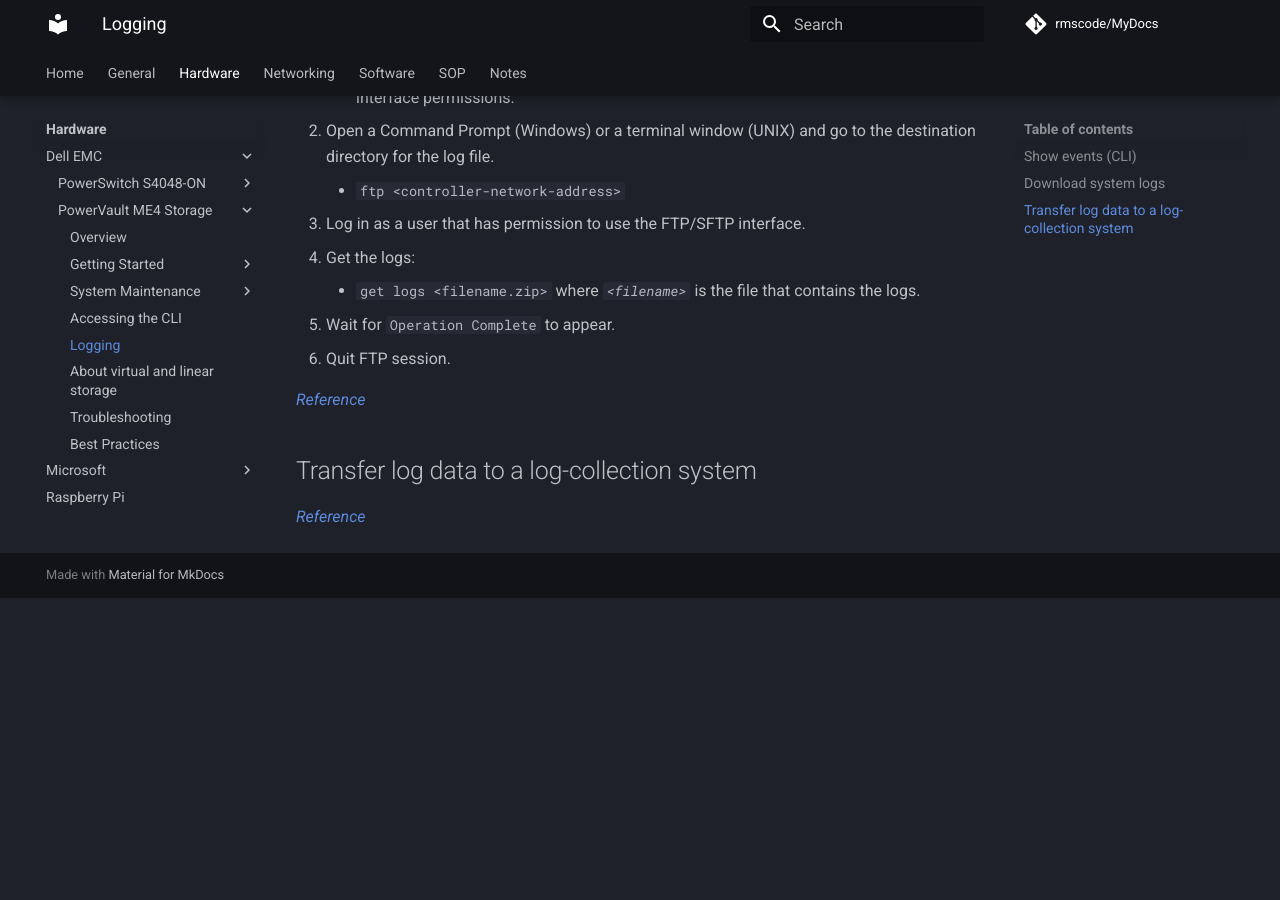
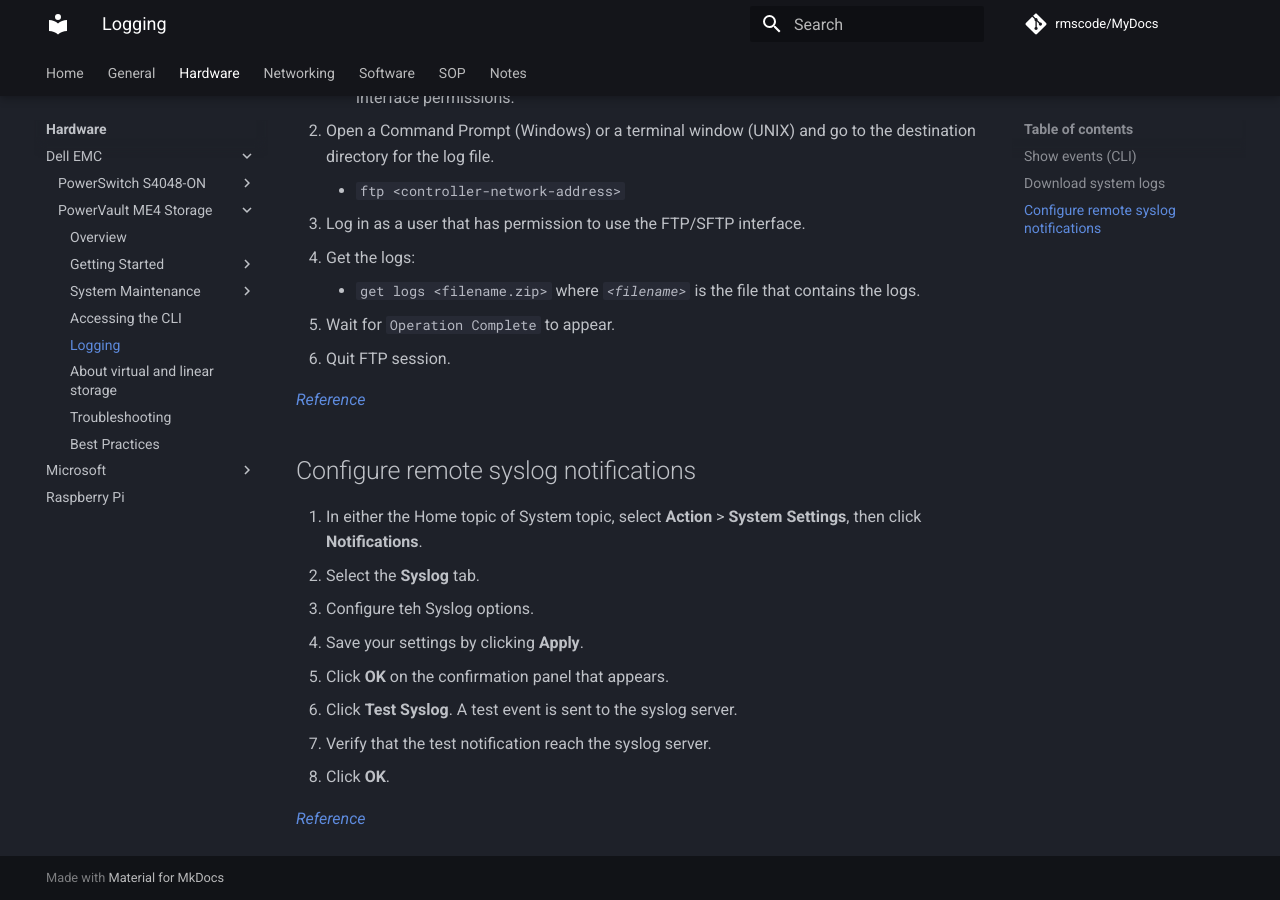
Before and after one commit to rmscode/binary-garden, an MkDocs documentation site: the page built from docs/hardware/dell-emc/powervault-me4/me4-logging.md, in a window 1280 px wide and 900 px high, scrolled down 1358 px. Built offline with MkDocs 1.6.1 and Material for MkDocs 9.7.7, drawn with Linux system fonts in a browser that asks for light colours; comment, search, counter and statistics services are not loaded; before the commit the page ends 1956 px from its top, so only the background shows below that.

Commit message:
Update me4-logging.md

```diff
--- a/docs/hardware/dell-emc/powervault-me4/me4-logging.md
+++ b/docs/hardware/dell-emc/powervault-me4/me4-logging.md
@@ -73,6 +73,15 @@ Syntax: `show events [a|b|both|error]`
 
 [*Reference*](https://www.dell.com/support/manuals/en-us/powervault-me4012/me4_series_ag_pub/download-system-logs?guid=guid-35296596-b4c6-4e7e-9249-d178538b402d&lang=en-us)
 
-## Transfer log data to a log-collection system
+## Configure remote syslog notifications
 
-[*Reference*](https://www.dell.com/support/manuals/en-us/powervault-me4012/me4_series_ag_pub/transfer-log-data-to-a-log-collection-system?guid=guid-974c7709-1bc4-4493-9f50-9b7be1eba40a&lang=en-us)
+1. In either the Home topic of System topic, select **Action** > **System Settings**, then click **Notifications**.
+2. Select the **Syslog** tab.
+3. Configure teh Syslog options.
+4. Save your settings by clicking **Apply**.
+5. Click **OK** on the confirmation panel that appears.
+6. Click **Test Syslog**. A test event is sent to the syslog server.
+7. Verify that the test notification reach the syslog server.
+8. Click **OK**.
+
+[*Reference*](https://www.dell.com/support/manuals/en-us/powervault-me4012/me4_series_ag_pub/configure-remote-syslog-notifications?guid=guid-6d66c817-8556-46fa-8bce-e9c38d1b5108&lang=en-us)
```
